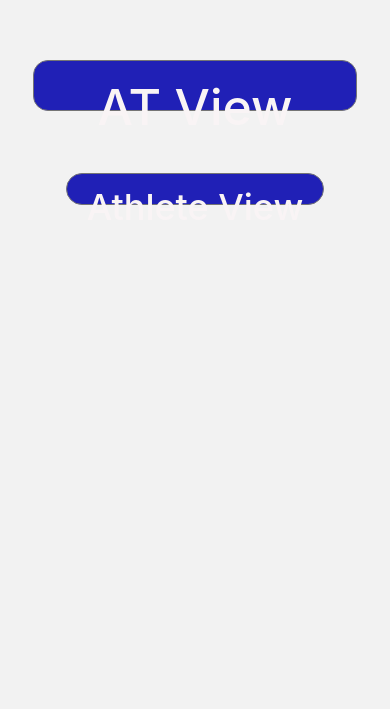
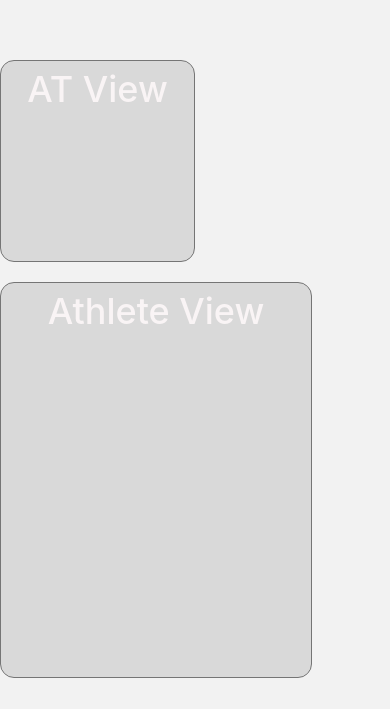
Before and after one commit to gholzemer/WVUPlayersCompanion, a React Native app: screen /HomeScreen in a window 390 px wide. Shown: the part 135-844 px from the top of the page. Built offline with nearby package versions, Linux system fonts and the light colour scheme.

Commit message:
fixed tiles

```diff
--- a/screens/HomeScreen.js
+++ b/screens/HomeScreen.js
@@ -7,9 +7,9 @@ function HomeScreen({ navigation }) {
 
     <View style={{width: '100%', marginVertical:'50%', gap:20}}>
 
-      <LargeButton text="AT View"
+      <MediumTile text="AT View"
         onPress={() => navigation.navigate('ATHomeScreen')} />
-      <MediumButton text="Athlete View"
+      <LargeTile text="Athlete View"
         onPress={() => navigation.navigate('AthleteHomeScreen')} />
 
     </View>
--- a/src/components/Tiles.tsx
+++ b/src/components/Tiles.tsx
@@ -18,7 +18,7 @@ const styles = StyleSheet.create({
         paddingTop: 6,
         paddingBottom: 6,
         width: "25%",
-        height: "65%",
+        height: 156,
         backgroundColor: '#D9D9D9',
         ...Platform.select({
             ios: {
@@ -53,7 +53,7 @@ const Medstyles = StyleSheet.create({
         paddingTop: 6,
         paddingBottom: 6,
         width: "50%",
-        height: "75%",
+        height: 202,
         backgroundColor: '#D9D9D9',
         ...Platform.select({
             ios: {
@@ -88,7 +88,7 @@ const Largestyles = StyleSheet.create({
         paddingTop: 6,
         paddingBottom: 6,
         width: "80%",
-        height: "95%",
+        height: 396,
         backgroundColor: '#D9D9D9',
         ...Platform.select({
             ios: {
```
